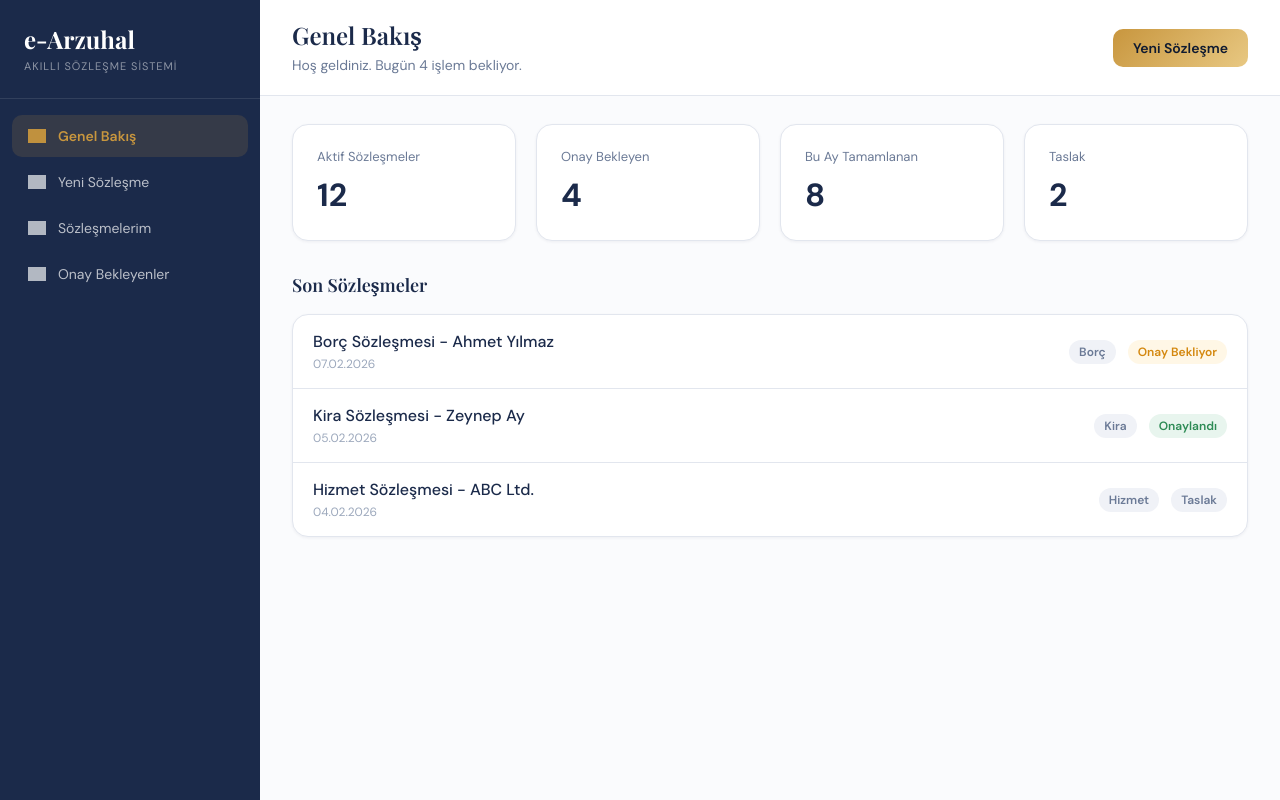
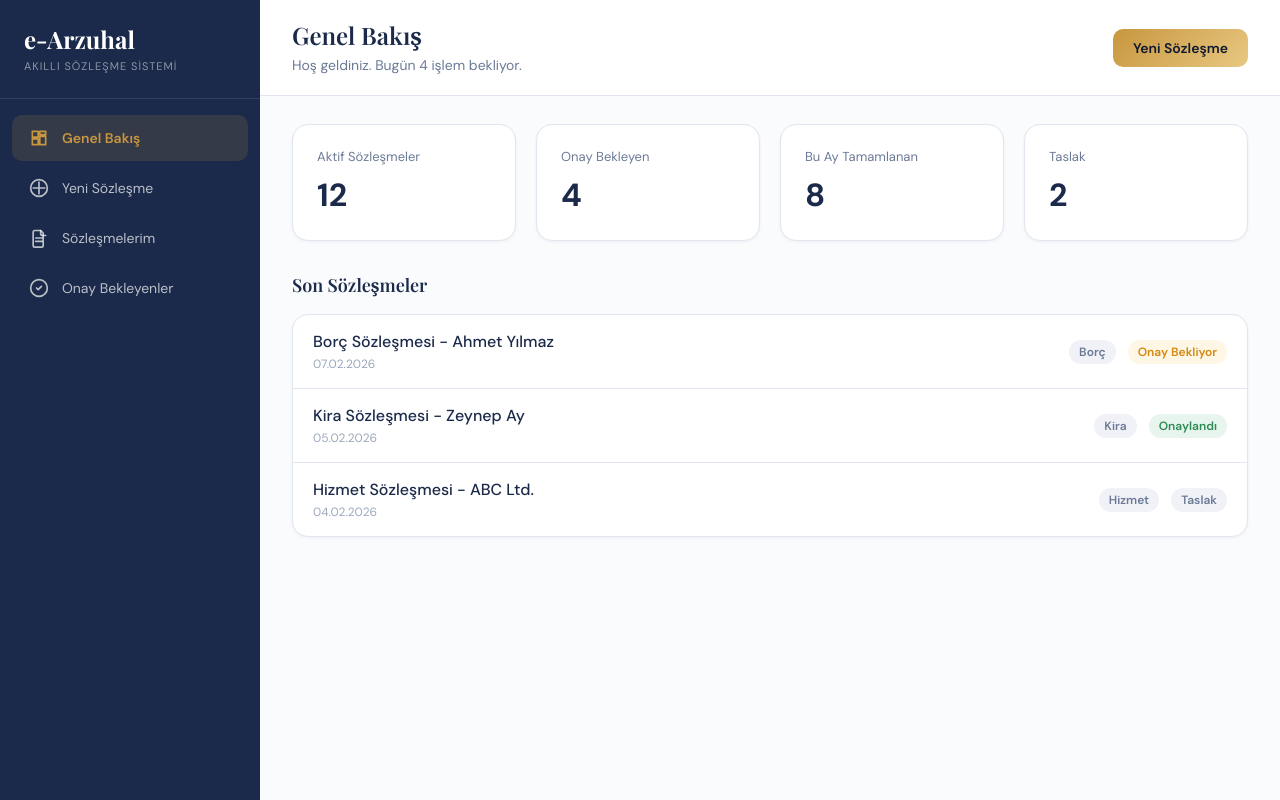
Before and after one commit to e-Arzuhal/frontend-web, a React (Create React App) app: page / in a window 1280 px wide. Built offline with nearby package versions, Linux system fonts and the light colour scheme; grey boxes are pictures that could not be loaded.

Commit message:
feat:sidebar button images added

```diff
--- a/src/components/layout/Sidebar.jsx
+++ b/src/components/layout/Sidebar.jsx
@@ -1,38 +1,57 @@
 import React from 'react';
 import { colors, fonts, radius, transitions } from '../../styles/tokens';
 
-const NavIcon = ({ src, size = 18 }) => {
-  // SVG/PNG ikonlarınızı "tek renk" olarak currentColor ile boyamak için:
-  // - SVG önerilir (şeffaf arka plan, tek renk şekil)
-  return (
-    <span
-      aria-hidden
-      style={{
-        width: size,
-        height: size,
-        display: 'inline-block',
-        flex: '0 0 auto',
-        backgroundColor: 'currentColor',
-        WebkitMaskImage: `url(${src})`,
-        WebkitMaskRepeat: 'no-repeat',
-        WebkitMaskPosition: 'center',
-        WebkitMaskSize: 'contain',
-        maskImage: `url(${src})`,
-        maskRepeat: 'no-repeat',
-        maskPosition: 'center',
-        maskSize: 'contain',
-        opacity: 0.95,
-      }}
-    />
-  );
+const Icon = ({ name, size = 20 }) => {
+  const common = {
+    width: size,
+    height: size,
+    viewBox: '0 0 24 24',
+    fill: 'none',
+    xmlns: 'http://www.w3.org/2000/svg',
+    style: { display: 'block' },
+  };
+  const stroke = { stroke: 'currentColor', strokeWidth: 2, strokeLinecap: 'round', strokeLinejoin: 'round' };
+
+  switch (name) {
+    case 'dashboard':
+      return (
+        <svg {...common} aria-hidden>
+          <path {...stroke} d="M4 4h7v7H4V4zM13 4h7v4h-7V4zM13 10h7v10h-7V10zM4 13h7v7H4v-7z" />
+        </svg>
+      );
+    case 'create':
+      return (
+        <svg {...common} aria-hidden>
+          <path {...stroke} d="M12 5v14M5 12h14" />
+          <path {...stroke} d="M12 22a10 10 0 1 0 0-20 10 10 0 0 0 0 20z" />
+        </svg>
+      );
+    case 'contracts':
+      return (
+        <svg {...common} aria-hidden>
+          <path {...stroke} d="M7 3h7l3 3v15a2 2 0 0 1-2 2H7a2 2 0 0 1-2-2V5a2 2 0 0 1 2-2z" />
+          <path {...stroke} d="M14 3v4a2 2 0 0 0 2 2h4" />
+          <path {...stroke} d="M8 12h8M8 16h8" />
+        </svg>
+      );
+    case 'approvals':
+      return (
+        <svg {...common} aria-hidden>
+          <path {...stroke} d="M9 12l2 2 4-4" />
+          <path {...stroke} d="M12 22a10 10 0 1 0 0-20 10 10 0 0 0 0 20z" />
+        </svg>
+      );
+    default:
+      return null;
+  }
 };
 
 const Sidebar = ({ currentPage, onPageChange }) => {
   const menuItems = [
-    { id: 'dashboard', label: 'Genel Bakış', iconSrc: '/icons/dashboard.svg' },
-    { id: 'create', label: 'Yeni Sözleşme', iconSrc: '/icons/create.svg' },
-    { id: 'contracts', label: 'Sözleşmelerim', iconSrc: '/icons/contracts.svg' },
-    { id: 'approvals', label: 'Onay Bekleyenler', iconSrc: '/icons/approvals.svg' },
+    { id: 'dashboard', label: 'Genel Bakış', icon: 'dashboard' },
+    { id: 'create', label: 'Yeni Sözleşme', icon: 'create' },
+    { id: 'contracts', label: 'Sözleşmelerim', icon: 'contracts' },
+    { id: 'approvals', label: 'Onay Bekleyenler', icon: 'approvals' },
   ];
 
   return (
@@ -94,7 +113,18 @@ const Sidebar = ({ currentPage, onPageChange }) => {
                 textAlign: 'left',
               }}
             >
-              <NavIcon src={item.iconSrc} />
+              <span
+                style={{
+                  width: 22,
+                  height: 22,
+                  display: 'inline-flex',
+                  alignItems: 'center',
+                  justifyContent: 'center',
+                  flex: '0 0 auto',
+                }}
+              >
+                <Icon name={item.icon} />
+              </span>
               {item.label}
             </button>
           );
```
